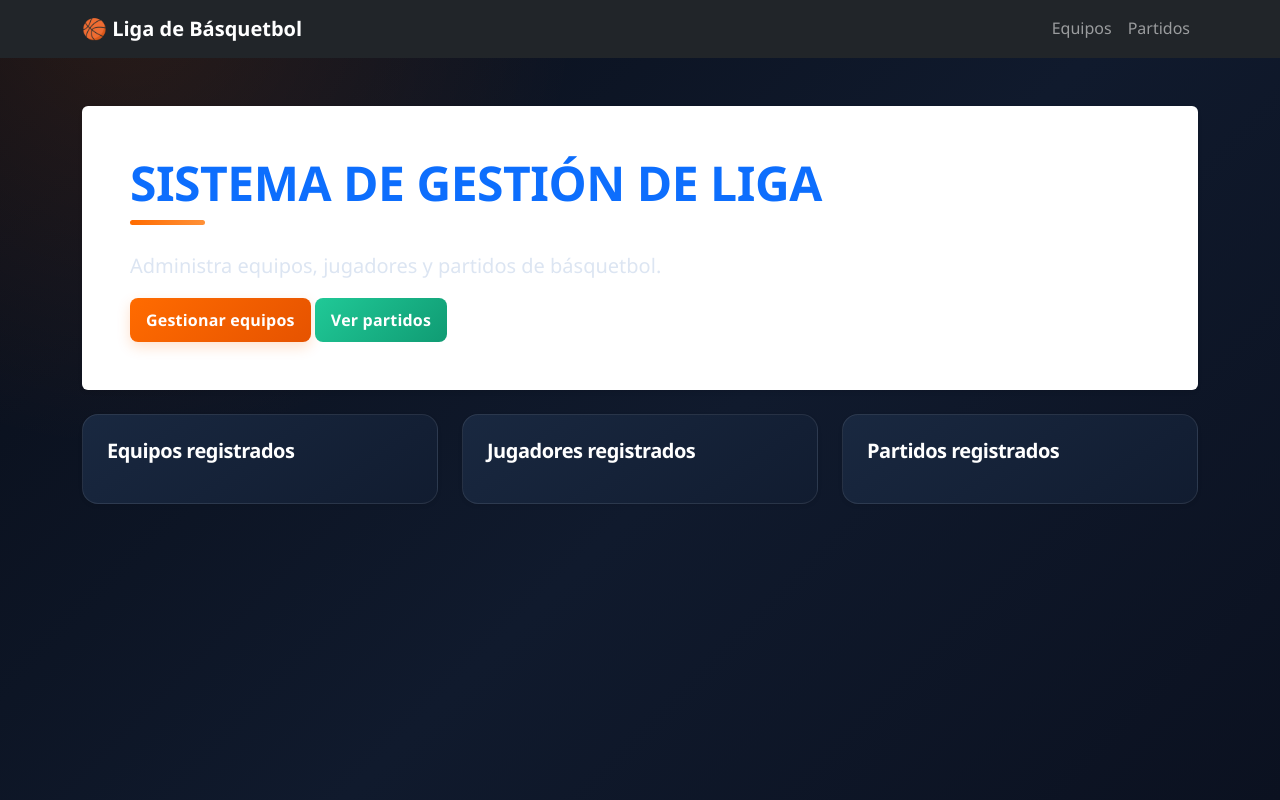
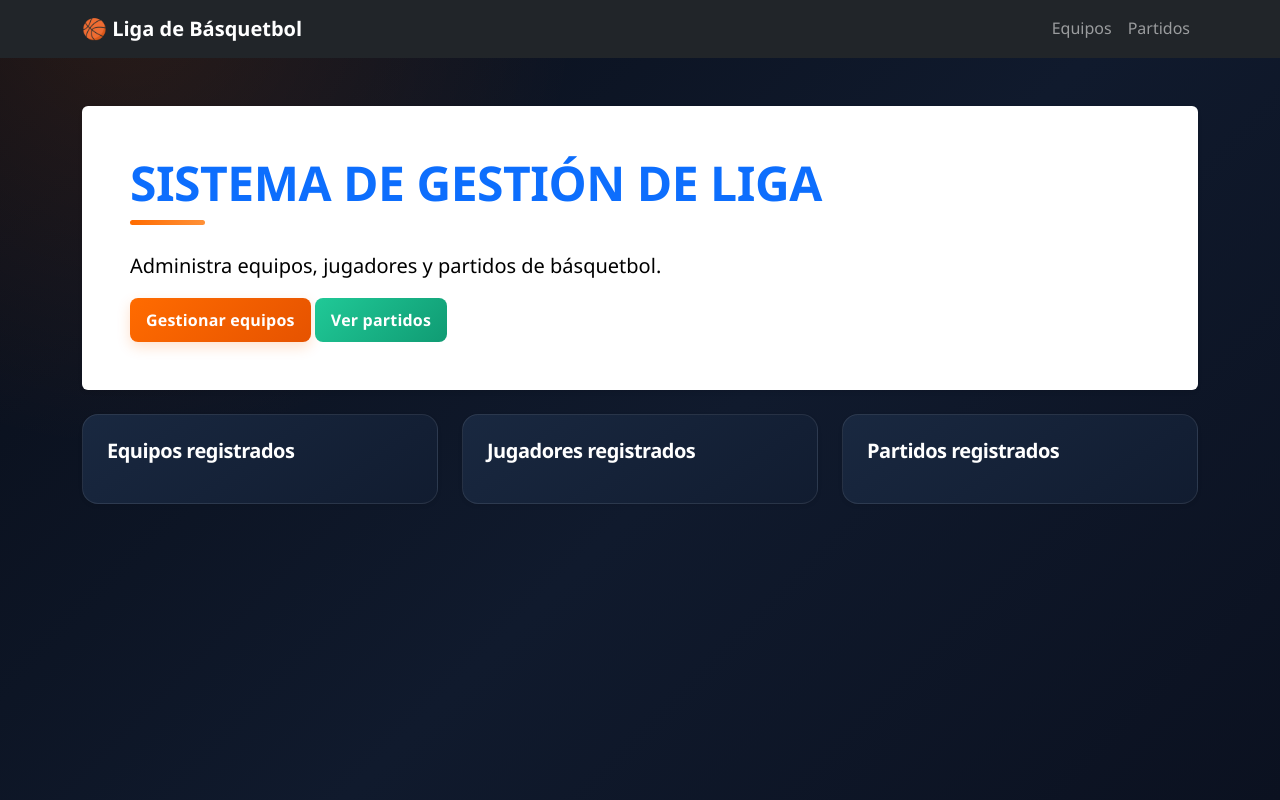
Before and after one commit to 202312496k-cmyk/liga_basquetbol, a PHP site: page / in a window 1280 px wide. Run offline with PHP 8.4, Linux system fonts and the light colour scheme.

Commit message:
#Mejoras para una buena adaptacion al aplicativo web

```diff
--- a/estilos/estilo.css
+++ b/estilos/estilo.css
@@ -1,7 +1,3 @@
-
-/* =========================================
-   LIGA DE BASQUETBOL - ESTILO DEPORTIVO
-   ========================================= */
 
 :root {
     --fondo: #0b1120;
@@ -10,7 +6,7 @@
     --naranja: #ff6b00;
     --naranja-claro: #ff9138;
     --blanco: #ffffff;
-    --texto: #dce5f2;
+    --texto: #000000;
     --texto-secundario: #9eacc1;
     --borde: rgba(255, 255, 255, 0.09);
     --verde: #20c997;
```
